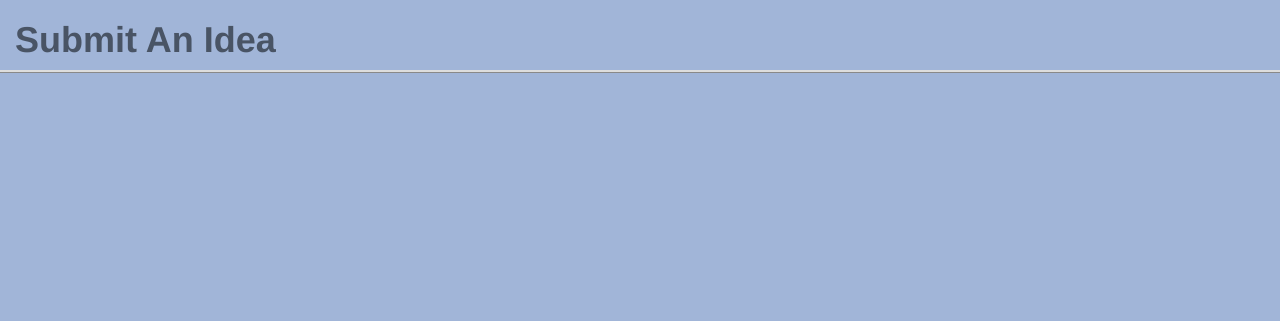
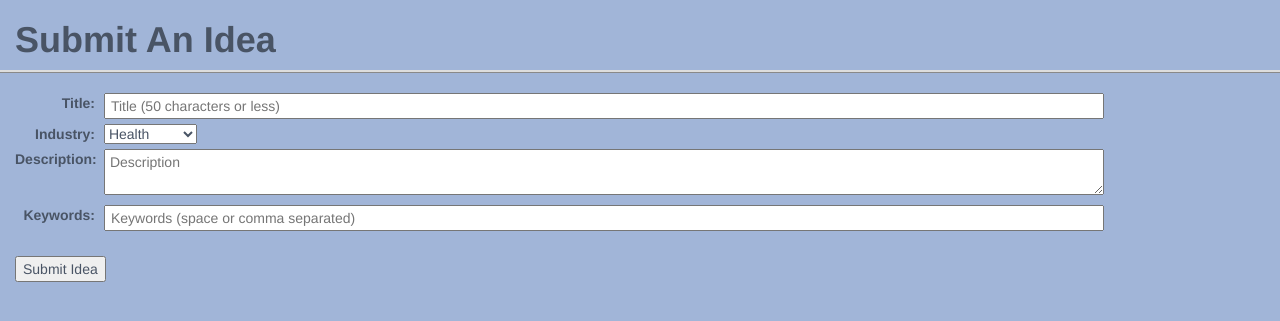
Before and after one commit to MartinPetkov/CSC309IndividualProjectMartinPetkov, a Django app: page /ip_app/submitIdea/ in a window 1280 px wide. Shown: the part 50-371 px from the top of the page. Run offline with Django 3.2, Linux system fonts and the light colour scheme; some libraries are stand-ins or nearby versions.

Commit message:
Added most functionality, now I just have to implement likes and a search bar

```diff
--- a/ip/ip_app/static/css/basic-template.css
+++ b/ip/ip_app/static/css/basic-template.css
@@ -41,4 +41,5 @@ body {
     margin: 10px;
     margin-left: 0px;
     margin-top: 20px;
+    width: 100%;
 }
--- a/ip/ip_app/static/css/submit_idea.css
+++ b/ip/ip_app/static/css/submit_idea.css
@@ -0,0 +1,28 @@
+input[type="text"], textarea {
+    padding-left: 5px;
+    margin-bottom: 5px;
+    margin-left: 5px;
+    width: 80%;
+}
+
+select {
+    margin-bottom: 5px;
+    margin-left: 5px;
+}
+
+.main-section label {
+    display: inline-block;
+    width: 80px;
+    text-align: right;
+    vertical-align: top;
+}
+
+#invalid {
+    color: red;
+    font-size: 15px;
+}
+
+#success-submit {
+    color: green;
+    font-size: 15px;
+}
--- a/ip/ip_app/templates/ip_app/submit_idea.html
+++ b/ip/ip_app/templates/ip_app/submit_idea.html
@@ -36,7 +36,40 @@
     <div class="title"><h1>Submit An Idea</h1></div>
     <div class="container main-section">
         <!-- Main section of the page goes here -->
-        <!-- Put in a form -->
+        <form name="submit_idea" action="{% url 'ip_app:submitIdea' %}" method="post">{% csrf_token %}
+            <label for="title">Title: </label>
+            <input id="title" type="text" name="title" maxlength="50" placeholder="Title (50 characters or less)" />
+            <br/>
+
+            <label for="industry">Industry: </label>
+            <select id="industry" type="text" name="industry">
+                <option value="H">Health</option>
+                <option value="T">Technology</option>
+                <option value="E">Education</option>
+                <option value="F">Finance</option>
+                <option value="R">Travel</option>
+            </select>
+            <br/>
+
+            <label for="description">Description: </label>
+            <textarea id="description" type="text" name="description" placeholder="Description"></textarea>
+            <br/>
+
+            <label for="keywords">Keywords: </label>
+            <input id="keywords" type="text" name="keywords" placeholder="Keywords (space or comma separated)" />
+            <br/>
+
+            {% if field_missing %}
+                <span id="invalid">Please fill in all fields</span>
+                <br/>
+            {% elif success_submit %}
+                <span id="success-submit">Successfully submitted idea</span>
+                <br/>
+            {% endif %}
+
+            <br/>
+            <input type="submit" value="Submit Idea" />
+        </form>
     </div>
 </body>
 
--- a/ip/ip_app/views.py
+++ b/ip/ip_app/views.py
@@ -5,6 +5,7 @@ from django.contrib import messages
 
 import logging
 import hashlib
+import re
 
 from ip_app.models import *
 
@@ -29,11 +30,13 @@ def signUp(req):
         # Sign Up logic goes here
         user_email = req.POST.get('email')
         user_password_hash = hashlib.sha224(req.POST.get('password')).hexdigest()
+        user_first_name = req.POST.get('first_name')
+        user_last_name = req.POST.get('last_name')
 
         if(userExists(user_email)):
             return render(req, 'ip_app/sign_up.html', {'user_exists': True})
         else:
-            u = User(email=user_email, password=user_password_hash)
+            u = User(email=user_email, password=user_password_hash, first_name=user_first_name, last_name=user_last_name)
             u.save()
             messages.success(req, 'Account created!')
             return redirect('ip_app:signIn', permanent=True)
@@ -78,4 +81,34 @@ def ideaDetails(req, idea_id):
 
 
 def submitIdea(req):
-    return render(req, 'ip_app/submit_idea.html')
+    if req.method == 'POST':
+        # Logic for submitting an idea goes here
+        idea_submittor_id = req.session.get('logged_in_user_id')
+        idea_submittor = User.objects.get(user_id=idea_submittor_id)
+
+        idea_title = req.POST.get('title')
+        idea_industry = req.POST.get('industry')
+        idea_description = req.POST.get('description')
+        idea_keywords = re.sub(' *, *', ',', req.POST.get('keywords')).strip(',')
+        idea_rating = 0
+
+        if not idea_submittor_id \
+            or not idea_title \
+            or not idea_industry \
+            or not idea_description \
+            or not idea_keywords:
+
+            return render(req, 'ip_app/submit_idea.html', {'field_missing': True})
+        else:
+            idea = Idea(submittor_id=idea_submittor, title=idea_title, industry=idea_industry, description=idea_description, keywords=idea_keywords, rating=idea_rating)
+            idea.save()
+
+            return render(req, 'ip_app/submit_idea.html', {'success_submit': True})
+
+    else:
+        return render(req, 'ip_app/submit_idea.html')
+
+
+def likeIdea(req, idea_id):
+    logged_in_user_id = req.session.get('logged_in_user_id')
+    return HttpResponse("gooby pls")
```
Also changed, not shown: ip/ip_app/models.py (+7 -5 lines), ip/ip_app/static/css/idea_details.css (+19 -0 lines), ip/ip_app/static/css/ideas_listing.css (+46 -0 lines), ip/ip_app/static/css/sign_up.css (added, +19 -0 lines), ip/ip_app/templates/ip_app/idea_details.html (+29 -4 lines), ip/ip_app/templates/ip_app/ideas_listing.html (+16 -6 lines), ip/ip_app/templates/ip_app/sign_up.html (+6 -1 lines), ip/ip_app/static/images/like-like.png (added), ip/ip_app/static/images/neutral-like.png (added).
